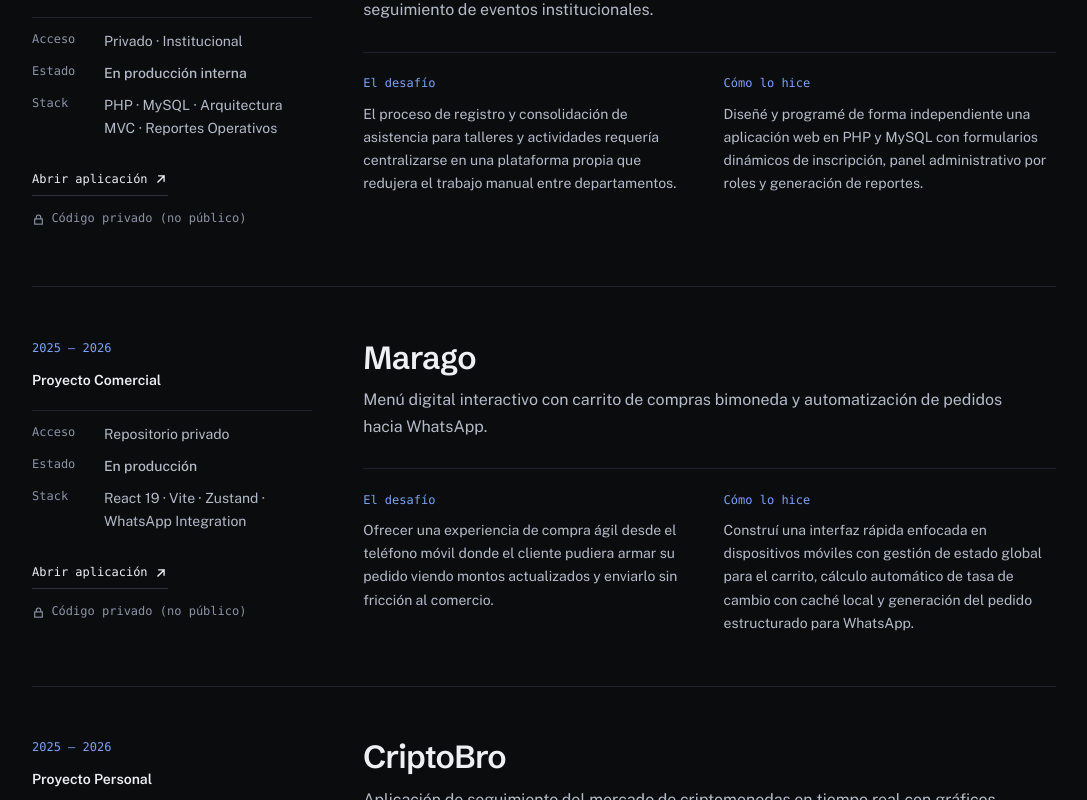
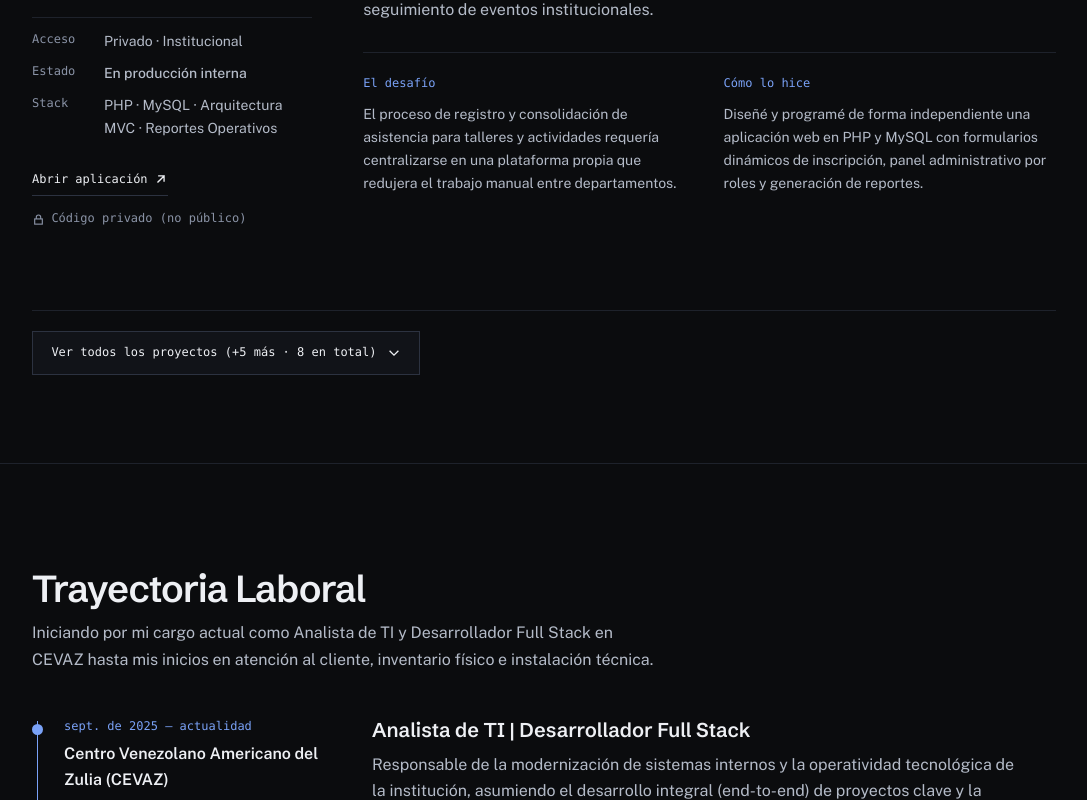
Before and after one commit to gotax24/Portafolio, a React (Vite) app: page / in a window 1280 px wide. Shown: the part 2000-2800 px from the top of the page, without its empty margins (96-1183 px from the left). Built offline with nearby package versions, Linux system fonts and the light colour scheme; a web font is replaced by a local one.

Commit message:
feat(sections): muestra los 3 primeros elementos por defecto y reordena secciones
Orden: Proyectos -> Experiencia -> El Trayecto (iniciando con lo más reciente) -> Cursos, con botón Ver completo en cada sección.

```diff
--- a/src/App.jsx
+++ b/src/App.jsx
@@ -1,3 +1,4 @@
+import { CertificationsSection } from '@/components/certifications/CertificationsSection'
 import { ExperienceSection } from '@/components/experience/ExperienceSection'
 import { HeroSection } from '@/components/hero/HeroSection'
 import { CodeJourneySection } from '@/components/journey/CodeJourneySection'
@@ -19,8 +20,9 @@ export function App() {
           <HeroSection />
         </div>
         <ProjectsSection />
+        <ExperienceSection />
         <CodeJourneySection />
-        <ExperienceSection />
+        <CertificationsSection />
       </main>
       <Footer />
     </div>
--- a/src/components/experience/ExperienceSection.jsx
+++ b/src/components/experience/ExperienceSection.jsx
@@ -1,6 +1,11 @@
+import { useState, useTransition } from 'react'
 import { TimelineItem } from '@/components/experience/TimelineItem'
+import { SectionExpandButton } from '@/components/ui/SectionExpandButton'
 import { experienceTimeline } from '@/data/experienceData'
+import { useScrollReveal } from '@/hooks/useScrollReveal'
 import { useTimelineProgress } from '@/hooks/useTimelineProgress'
+
+const INITIAL_VISIBLE = 3
 
 function TimelineTrack({ ref, children }) {
   return (
@@ -14,7 +19,21 @@ function TimelineTrack({ ref, children }) {
 }
 
 export function ExperienceSection() {
+  const [isExpanded, setIsExpanded] = useState(false)
+  const [, startTransition] = useTransition()
   const timelineRef = useTimelineProgress()
+
+  const handleToggle = () => {
+    startTransition(() => {
+      setIsExpanded((prev) => !prev)
+    })
+  }
+
+  const visibleExperience = isExpanded
+    ? experienceTimeline
+    : experienceTimeline.slice(0, INITIAL_VISIBLE)
+
+  useScrollReveal(isExpanded ? 'exp-expanded' : 'exp-collapsed')
 
   return (
     <section
@@ -28,19 +47,29 @@ export function ExperienceSection() {
             Trayectoria Laboral
           </h2>
           <p className="section-subtitle">
-            Mi recorrido profesional completo en LinkedIn: desde atención al cliente, inventario
-            físico e instalación técnica hasta Analista de TI y Desarrollador Full Stack.
+            Iniciando por mi cargo actual como Analista de TI y Desarrollador Full Stack en
+            CEVAZ hasta mis inicios en atención al cliente, inventario físico e instalación
+            técnica.
           </p>
         </div>
       </div>
 
       <TimelineTrack ref={timelineRef}>
-        <div className="timeline-list">
-          {experienceTimeline.map((job) => (
+        <div id="experience-timeline-list" className="timeline-list" aria-live="polite">
+          {visibleExperience.map((job) => (
             <TimelineItem key={job.id} job={job} />
           ))}
         </div>
       </TimelineTrack>
+
+      <SectionExpandButton
+        isExpanded={isExpanded}
+        totalCount={experienceTimeline.length}
+        initialCount={INITIAL_VISIBLE}
+        expandText="Ver trayectoria laboral completa"
+        controlsId="experience-timeline-list"
+        onToggle={handleToggle}
+      />
     </section>
   )
 }
--- a/src/components/journey/CodeJourneySection.jsx
+++ b/src/components/journey/CodeJourneySection.jsx
@@ -1,7 +1,27 @@
+import { useState, useTransition } from 'react'
 import { JourneyItem } from '@/components/journey/JourneyItem'
+import { SectionExpandButton } from '@/components/ui/SectionExpandButton'
 import { codeJourney } from '@/data/journeyData'
+import { useScrollReveal } from '@/hooks/useScrollReveal'
+
+const INITIAL_VISIBLE = 3
 
 export function CodeJourneySection() {
+  const [isExpanded, setIsExpanded] = useState(false)
+  const [, startTransition] = useTransition()
+
+  const handleToggle = () => {
+    startTransition(() => {
+      setIsExpanded((prev) => !prev)
+    })
+  }
+
+  const visibleJourney = isExpanded
+    ? codeJourney
+    : codeJourney.slice(0, INITIAL_VISIBLE)
+
+  useScrollReveal(isExpanded ? 'journey-expanded' : 'journey-collapsed')
+
   return (
     <section
       id="trayecto-codigo"
@@ -14,18 +34,26 @@ export function CodeJourneySection() {
             El Trayecto en Código
           </h2>
           <p className="section-subtitle">
-            Cómo empecé desde mi primera aplicación sencilla (notitas) en septiembre de 2024 y
-            cada repositorio público que construí paso a paso hasta llegar a arquitecturas
-            completas.
+            Ordenado desde mis prácticas más recientes en React y PHP hacia atrás, hasta llegar
+            a mi primera aplicación web (notitas) en septiembre de 2024.
           </p>
         </div>
       </div>
 
-      <div className="journey-ledger">
-        {codeJourney.map((item) => (
+      <div id="journey-ledger-list" className="journey-ledger" aria-live="polite">
+        {visibleJourney.map((item) => (
           <JourneyItem key={item.name} item={item} />
         ))}
       </div>
+
+      <SectionExpandButton
+        isExpanded={isExpanded}
+        totalCount={codeJourney.length}
+        initialCount={INITIAL_VISIBLE}
+        expandText="Ver trayecto completo hasta mi primera app"
+        controlsId="journey-ledger-list"
+        onToggle={handleToggle}
+      />
     </section>
   )
 }
--- a/src/components/layout/Header.jsx
+++ b/src/components/layout/Header.jsx
@@ -15,8 +15,9 @@ export function Header() {
 
         <nav className="site-nav" aria-label="Navegación principal">
           <a href="#proyectos">Proyectos</a>
+          <a href="#experiencia">Experiencia</a>
           <a href="#trayecto-codigo">El Trayecto</a>
-          <a href="#experiencia">Carrera Laboral</a>
+          <a href="#certificaciones">Cursos</a>
           <a href="#contacto">Contacto</a>
         </nav>
 
--- a/src/components/projects/ProjectsSection.jsx
+++ b/src/components/projects/ProjectsSection.jsx
@@ -2,8 +2,11 @@ import { useCallback, useMemo, useState, useTransition } from 'react'
 import { ProjectFilterBar } from '@/components/projects/ProjectFilterBar'
 import { ProjectRow } from '@/components/projects/ProjectRow'
 import { ProjectsFilterContext } from '@/components/projects/projectsFilterContextObject'
+import { SectionExpandButton } from '@/components/ui/SectionExpandButton'
 import { featuredProjects, projectFilterTabs } from '@/data/projectsData'
 import { useScrollReveal } from '@/hooks/useScrollReveal'
+
+const INITIAL_VISIBLE = 3
 
 function filterProjectsList(projects, filterId) {
   if (filterId === 'production') {
@@ -23,20 +26,36 @@ function filterProjectsList(projects, filterId) {
 
 export function ProjectsSection() {
   const [activeFilter, setActiveFilter] = useState('all')
+  const [isExpanded, setIsExpanded] = useState(false)
   const [isPending, startTransition] = useTransition()
 
   const selectFilter = useCallback((nextFilter) => {
     startTransition(() => {
       setActiveFilter(nextFilter)
+      setIsExpanded(false)
     })
   }, [])
 
-  const visibleProjects = useMemo(
+  const toggleExpand = useCallback(() => {
+    startTransition(() => {
+      setIsExpanded((prev) => !prev)
+    })
+  }, [])
+
+  const filteredProjects = useMemo(
     () => filterProjectsList(featuredProjects, activeFilter),
     [activeFilter],
   )
 
-  useScrollReveal(activeFilter)
+  const visibleProjects = useMemo(
+    () =>
+      isExpanded
+        ? filteredProjects
+        : filteredProjects.slice(0, INITIAL_VISIBLE),
+    [filteredProjects, isExpanded],
+  )
+
+  useScrollReveal(`${activeFilter}-${isExpanded ? 'all' : 'top3'}`)
 
   const contextValue = useMemo(
     () => ({
@@ -76,11 +95,20 @@ export function ProjectsSection() {
           <ProjectFilterBar />
         </div>
 
-        <div className="projects-ledger" aria-live="polite">
+        <div id="projects-ledger-list" className="projects-ledger" aria-live="polite">
           {visibleProjects.map((project) => (
             <ProjectRow key={project.id} project={project} />
           ))}
         </div>
+
+        <SectionExpandButton
+          isExpanded={isExpanded}
+          totalCount={filteredProjects.length}
+          initialCount={INITIAL_VISIBLE}
+          expandText="Ver todos los proyectos"
+          controlsId="projects-ledger-list"
+          onToggle={toggleExpand}
+        />
       </section>
     </ProjectsFilterContext>
   )
--- a/src/data/journeyData.js
+++ b/src/data/journeyData.js
@@ -1,17 +1,116 @@
 /**
- * EL TRAYECTO EN CÓDIGO (Desde mi primera app en 2024 hasta hoy)
+ * EL TRAYECTO EN CÓDIGO (Ordenado desde lo más reciente hasta mi primera app en 2024)
  */
 export const codeJourney = [
   {
-    name: 'notitas',
+    name: 'curso-react (EDCrypto)',
+    date: 'Jun. 2026',
+    stage: 'Arquitectura en React',
+    isOrigin: false,
+    stack: 'React · Vite · API Cripto',
+    description:
+      'Listado y monitoreo de criptomonedas desarrollado como base antes de construir la versión completa de CriptoBro.',
+    liveUrl: 'https://edcrypto.vercel.app',
+    repoUrl: 'https://github.com/gotax24/curso-react',
+  },
+  {
+    name: 'php-desde-cero & web-scrapper-sencillo',
+    date: 'May. 2026',
+    stage: 'Programación Backend en PHP',
+    isOrigin: false,
+    stack: 'PHP · HTTP · Parsing HTML',
+    description:
+      'Ejercicios base del lenguaje PHP del lado del servidor y construcción de un extractor automatizado de contenido web.',
+    liveUrl: null,
+    repoUrl: 'https://github.com/gotax24/web-scrapper-sencillo',
+  },
+  {
+    name: 'courses & Repo-Curso-Github',
+    date: 'Mar. – May. 2026',
+    stage: 'Fundamentos continuos y Git',
+    isOrigin: false,
+    stack: 'JavaScript · Git · GitHub',
+    description:
+      'Repositorios donde documento laboratorios prácticos, ejercicios de cursos técnicos y flujos de trabajo en Git.',
+    liveUrl: null,
+    repoUrl: 'https://github.com/gotax24/courses',
+  },
+  {
+    name: 'The-panel-0n',
+    date: 'Mar. 2025',
+    stage: 'Interfaces administrativas',
+    isOrigin: false,
+    stack: 'JavaScript · React · CSS',
+    description:
+      'Exploración de diseño de paneles de control (dashboards), navegación lateral y organización de vistas operativas.',
+    liveUrl: 'https://the-panel-0n.vercel.app',
+    repoUrl: 'https://github.com/gotax24/The-panel-0n',
+  },
+  {
+    name: 'Bibliotecox',
+    date: 'Feb. 2025',
+    stage: 'Gestión de colecciones',
+    isOrigin: false,
+    stack: 'JavaScript · HTML · CSS',
+    description:
+      'Prototipo de catálogo bibliográfico en cliente que sirvió como antecedente conceptual para sistemas de inventario y biblioteca posteriores.',
+    liveUrl: 'https://gotax24.github.io/Bibliotecox/',
+    repoUrl: 'https://github.com/gotax24/Bibliotecox',
+  },
+  {
+    name: 'JuegoLaVieja',
+    date: 'Feb. 2025',
+    stage: 'Componentes e interactividad',
+    isOrigin: false,
+    stack: 'JavaScript · React · Vite',
+    description:
+      'Juego de tres en raya con control de turnos, validación de matrices ganadoras y persistencia de partida.',
+    liveUrl: 'https://juego-la-vieja-phi.vercel.app',
+    repoUrl: 'https://github.com/gotax24/JuegoLaVieja',
+  },
+  {
+    name: 'climazaso',
+    date: 'Feb. 2025',
+    stage: 'Despliegue en la nube y datos en vivo',
+    isOrigin: false,
+    stack: 'JavaScript · CSS · API de Clima · Vercel',
+    description:
+      'Aplicación de consulta meteorológica en tiempo real, marcando la transición hacia flujos de despliegue continuo en Vercel.',
+    liveUrl: 'https://climazaso.vercel.app',
+    repoUrl: 'https://github.com/gotax24/climazaso',
+  },
+  {
+    name: 'Tix',
     date: 'Sept. 2024',
-    stage: 'Mi primera aplicación web',
-    isOrigin: true,
+    stage: 'Cálculos y utilidades',
+    isOrigin: false,
     stack: 'HTML · CSS · JavaScript',
     description:
-      'El punto de partida de todo mi trayecto en código. Una aplicación sencilla de notas rápidas donde aprendí a manipular el DOM, capturar eventos y persistir datos en el navegador.',
-    liveUrl: 'https://gotax24.github.io/notitas/',
-    repoUrl: 'https://github.com/gotax24/notitas',
+      'Utilidad práctica para gestión de cuentas y cálculos rápidos desde el navegador.',
+    liveUrl: 'https://gotax24.github.io/cuenta/',
+    repoUrl: 'https://github.com/gotax24/Tix',
+  },
+  {
+    name: 'PokeYalush',
+    date: 'Sept. 2024',
+    stage: 'Consumo de APIs asíncronas',
+    isOrigin: false,
+    stack: 'HTML · CSS · JavaScript · PokéAPI',
+    description:
+      'Mi primer proyecto realizando peticiones HTTP asíncronas (fetch) a una API externa para buscar, filtrar y renderizar tarjetas dinámicas.',
+    liveUrl: 'https://gotax24.github.io/PokeYalush/',
+    repoUrl: 'https://github.com/gotax24/PokeYalush',
+  },
+  {
+    name: 'Generax',
+    date: 'Sept. 2024',
+    stage: 'Maquetación e interacción',
+    isOrigin: false,
+    stack: 'HTML · CSS · JavaScript',
+    description:
+      'Herramienta interactiva enfocada en afianzar estilos CSS, diseño adaptable y manipulación de valores desde controles de formulario.',
+    liveUrl: 'https://gotax24.github.io/Generax/',
+    repoUrl: 'https://github.com/gotax24/Generax',
   },
   {
     name: 'Ahorcadox',
@@ -25,113 +124,14 @@ export const codeJourney = [
     repoUrl: 'https://github.com/gotax24/Ahorcadox',
   },
   {
-    name: 'Generax',
+    name: 'notitas',
     date: 'Sept. 2024',
-    stage: 'Maquetación e interacción',
-    isOrigin: false,
+    stage: 'Mi primera aplicación web (El inicio)',
+    isOrigin: true,
     stack: 'HTML · CSS · JavaScript',
     description:
-      'Herramienta interactiva enfocada en afianzar estilos CSS, diseño adaptable y manipulación de valores desde controles de formulario.',
-    liveUrl: 'https://gotax24.github.io/Generax/',
-    repoUrl: 'https://github.com/gotax24/Generax',
-  },
-  {
-    name: 'PokeYalush',
-    date: 'Sept. 2024',
-    stage: 'Consumo de APIs asíncronas',
-    isOrigin: false,
-    stack: 'HTML · CSS · JavaScript · PokéAPI',
-    description:
-      'Mi primer proyecto realizando peticiones HTTP asíncronas (fetch) a una API externa para buscar, filtrar y renderizar tarjetas dinámicas.',
-    liveUrl: 'https://gotax24.github.io/PokeYalush/',
-    repoUrl: 'https://github.com/gotax24/PokeYalush',
-  },
-  {
-    name: 'Tix',
-    date: 'Sept. 2024',
-    stage: 'Cálculos y utilidades',
-    isOrigin: false,
-    stack: 'HTML · CSS · JavaScript',
-    description:
-      'Utilidad práctica para gestión de cuentas y cálculos rápidos desde el navegador.',
-    liveUrl: 'https://gotax24.github.io/cuenta/',
-    repoUrl: 'https://github.com/gotax24/Tix',
-  },
-  {
-    name: 'climazaso',
-    date: 'Feb. 2025',
-    stage: 'Despliegue en la nube y datos en vivo',
-    isOrigin: false,
-    stack: 'JavaScript · CSS · API de Clima · Vercel',
-    description:
-      'Aplicación de consulta meteorológica en tiempo real, marcando la transición hacia flujos de despliegue continuo en Vercel.',
-    liveUrl: 'https://climazaso.vercel.app',
-    repoUrl: 'https://github.com/gotax24/climazaso',
-  },
-  {
-    name: 'JuegoLaVieja',
-    date: 'Feb. 2025',
-    stage: 'Componentes e interactividad',
-    isOrigin: false,
-    stack: 'JavaScript · React · Vite',
-    description:
-      'Juego de tres en raya con control de turnos, validación de matrices ganadoras y persistencia de partida.',
-    liveUrl: 'https://juego-la-vieja-phi.vercel.app',
-    repoUrl: 'https://github.com/gotax24/JuegoLaVieja',
-  },
-  {
-    name: 'Bibliotecox',
-    date: 'Feb. 2025',
-    stage: 'Gestión de colecciones',
-    isOrigin: false,
-    stack: 'JavaScript · HTML · CSS',
-    description:
-      'Prototipo de catálogo bibliográfico en cliente que sirvió como antecedente conceptual para sistemas de inventario y biblioteca posteriores.',
-    liveUrl: 'https://gotax24.github.io/Bibliotecox/',
-    repoUrl: 'https://github.com/gotax24/Bibliotecox',
-  },
-  {
-    name: 'The-panel-0n',
-    date: 'Mar. 2025',
-    stage: 'Interfaces administrativas',
-    isOrigin: false,
-    stack: 'JavaScript · React · CSS',
-    description:
-      'Exploración de diseño de paneles de control (dashboards), navegación lateral y organización de vistas operativas.',
-    liveUrl: 'https://the-panel-0n.vercel.app',
-    repoUrl: 'https://github.com/gotax24/The-panel-0n',
-  },
-  {
-    name: 'courses & Repo-Curso-Github',
-    date: 'Mar. – May. 2026',
-    stage: 'Fundamentos continuos y Git',
-    isOrigin: false,
-    stack: 'JavaScript · Git · GitHub',
-    description:
-      'Repositorios donde documento laboratorios prácticos, ejercicios de cursos técnicos y flujos de trabajo en Git.',
-    liveUrl: null,
-    repoUrl: 'https://github.com/gotax24/courses',
-  },
-  {
-    name: 'php-desde-cero & web-scrapper-sencillo',
-    date: 'May. 2026',
-    stage: 'Programación Backend en PHP',
-    isOrigin: false,
-    stack: 'PHP · HTTP · Parsing HTML',
-    description:
-      'Ejercicios base del lenguaje PHP del lado del servidor y construcción de un extractor automatizado de contenido web.',
-    liveUrl: null,
-    repoUrl: 'https://github.com/gotax24/web-scrapper-sencillo',
-  },
-  {
-    name: 'curso-react (EDCrypto)',
-    date: 'Jun. 2026',
-    stage: 'Arquitectura en React',
-    isOrigin: false,
-    stack: 'React · Vite · API Cripto',
-    description:
-      'Listado y monitoreo de criptomonedas desarrollado como base antes de construir la versión completa de CriptoBro.',
-    liveUrl: 'https://edcrypto.vercel.app',
-    repoUrl: 'https://github.com/gotax24/curso-react',
+      'El punto de partida de todo mi trayecto en código. Una aplicación sencilla de notas rápidas donde aprendí a manipular el DOM, capturar eventos y persistir datos en el navegador.',
+    liveUrl: 'https://gotax24.github.io/notitas/',
+    repoUrl: 'https://github.com/gotax24/notitas',
   },
 ]
```
